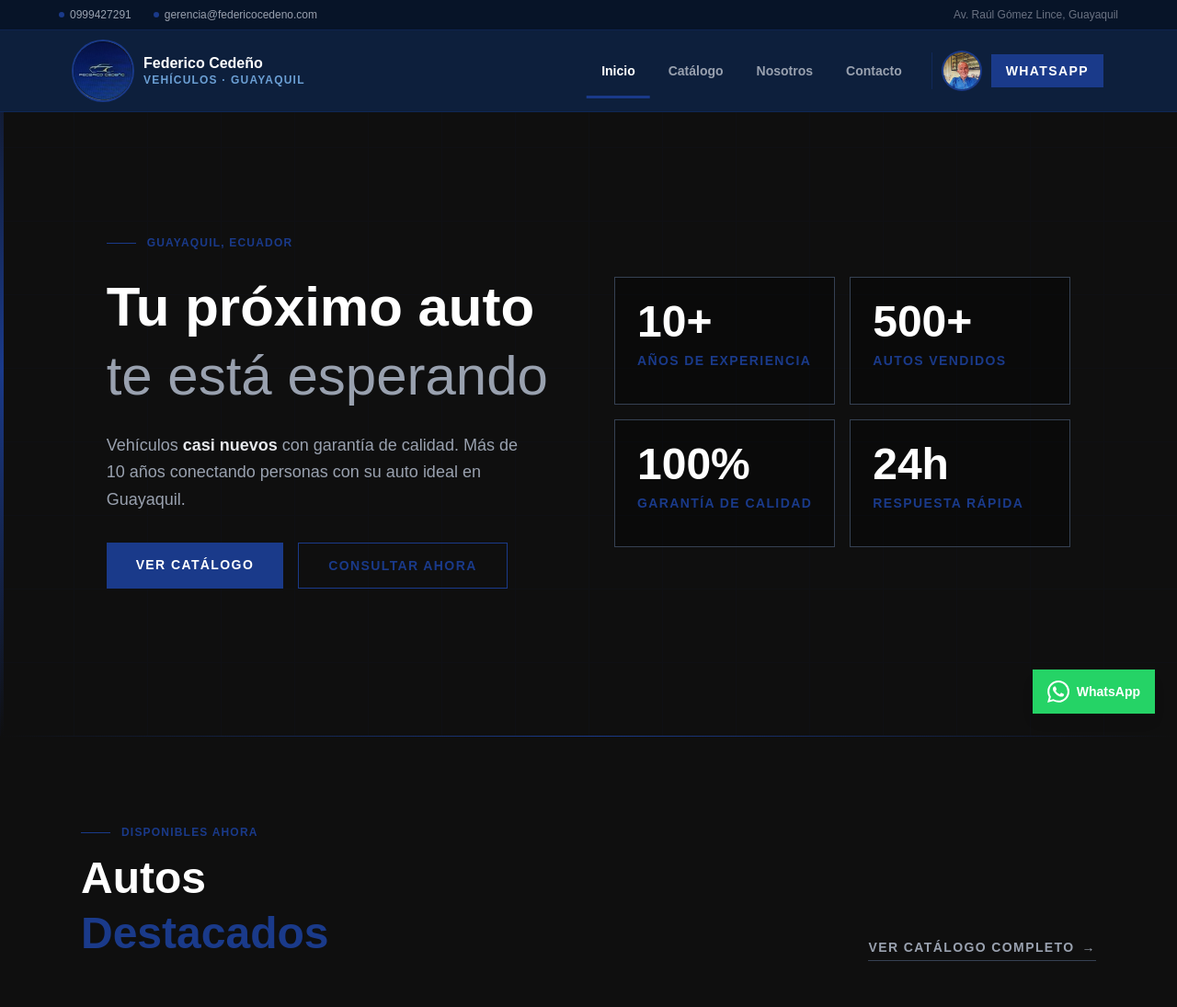
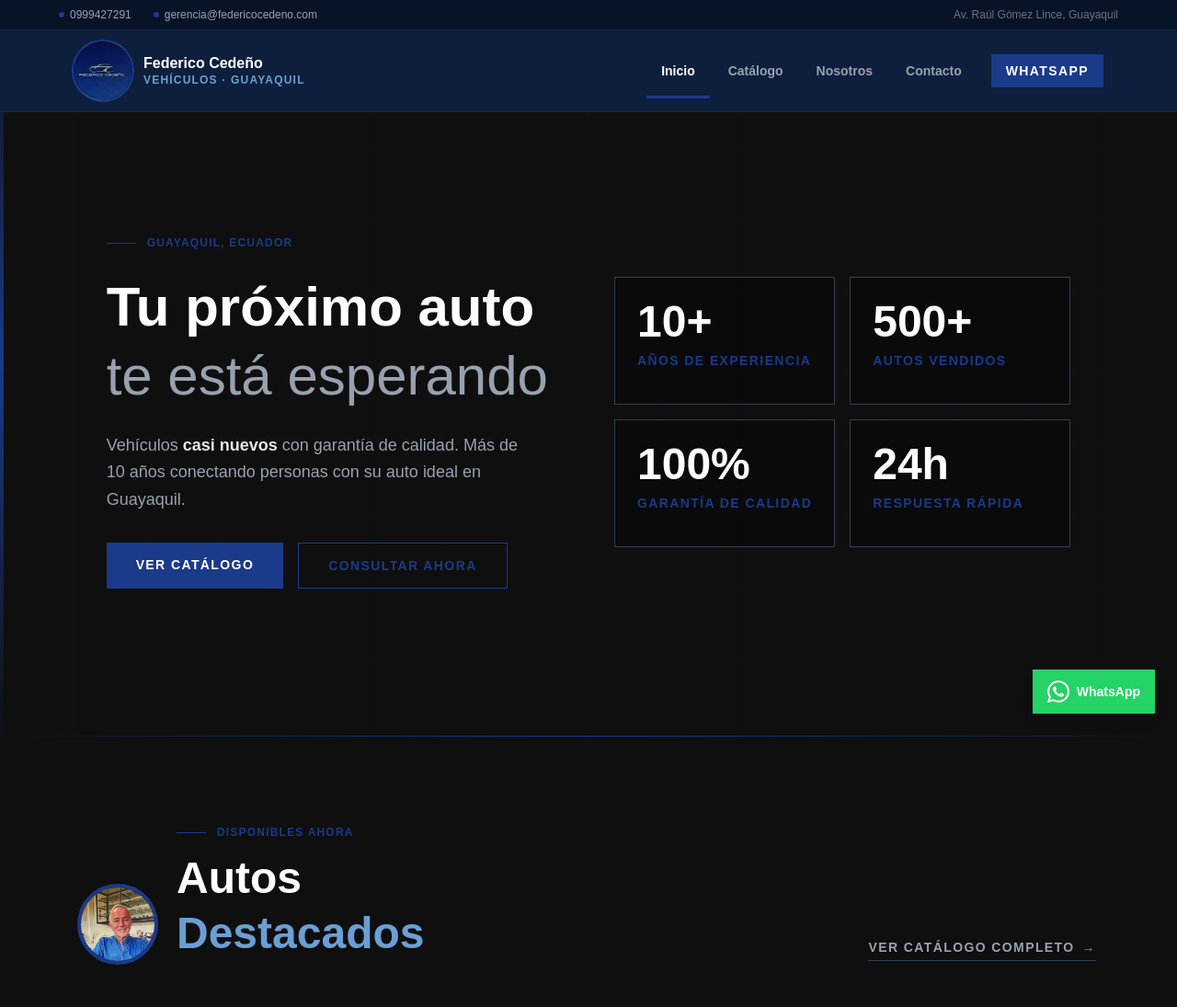
Before and after one commit to millogon/cedemotor, a Next.js app: page / in a window 1280 px wide. Shown: the top 1095 px of the page at 92% size. Built offline with nearby package versions, Linux system fonts and the light colour scheme.

Commit message:
Mover foto de Federico al lado del catálogo de autos

```diff
--- a/app/components/Header.tsx
+++ b/app/components/Header.tsx
@@ -81,25 +81,13 @@ export default function Header() {
               );
             })}
 
-            {/* Foto de Federico + WhatsApp */}
-            <div className="flex items-center gap-3 ml-3 pl-3 border-l border-[#1A3A8A]/40">
-              <div className="w-10 h-10 rounded-full overflow-hidden ring-2 ring-[#1A3A8A] shrink-0">
-                <Image
-                  src="/federico.jpeg"
-                  alt="Federico Cedeño"
-                  width={40}
-                  height={40}
-                  className="object-cover object-top w-full h-full"
-                />
-              </div>
             <a
               href="https://wa.me/593999427291"
               target="_blank"
-                className="px-4 py-2 bg-[#1A3A8A] text-white font-bold text-sm uppercase tracking-widest hover:bg-[#22499e] transition-colors"
+              className="ml-3 px-4 py-2 bg-[#1A3A8A] text-white font-bold text-sm uppercase tracking-widest hover:bg-[#22499e] transition-colors"
             >
               WhatsApp
             </a>
-            </div>
           </nav>
 
           {/* Mobile button */}
@@ -120,13 +108,6 @@ export default function Header() {
         {/* Mobile menu */}
         {open && (
           <div className="md:hidden border-t border-[#1A3A8A]/30 bg-[#0d1f3c]">
-            {/* Foto mobile */}
-            <div className="flex items-center gap-3 px-6 py-4 border-b border-[#1A3A8A]/20">
-              <div className="w-10 h-10 rounded-full overflow-hidden ring-2 ring-[#1A3A8A]">
-                <Image src="/federico.jpeg" alt="Federico Cedeño" width={40} height={40} className="object-cover object-top" />
-              </div>
-              <span className="text-white text-sm font-semibold">Federico Cedeño</span>
-            </div>
             {navLinks.map((link) => {
               const active = pathname === link.href;
               return (
--- a/app/page.tsx
+++ b/app/page.tsx
@@ -92,14 +92,26 @@ export default function Home() {
       <section className="py-24 bg-[#0f0f0f] relative overflow-hidden">
         <div className="relative max-w-6xl mx-auto px-6">
           <div className="flex flex-col md:flex-row md:items-end justify-between gap-6 mb-14">
+            {/* Título + Foto de Federico */}
+            <div className="flex items-end gap-6">
+              <div className="w-20 h-20 rounded-full overflow-hidden ring-4 ring-[#1A3A8A] shrink-0">
+                <Image
+                  src="/federico.jpeg"
+                  alt="Federico Cedeño"
+                  width={80}
+                  height={80}
+                  className="object-cover object-top w-full h-full"
+                />
+              </div>
               <div>
                 <div className="flex items-center gap-3 mb-3">
                   <span className="w-8 h-px bg-[#1A3A8A]" />
                   <span className="text-[#1A3A8A] text-xs font-bold uppercase tracking-widest">Disponibles ahora</span>
                 </div>
                 <h2 className="text-4xl md:text-5xl font-black text-white leading-tight">
-                Autos<br /><span className="text-[#1A3A8A]">Destacados</span>
+                  Autos<br /><span className="text-[#6b9fd4]">Destacados</span>
                 </h2>
+              </div>
             </div>
             <Link
               href="/catalogo"
```
Lines whose indentation alone changed are shown as unchanged.
